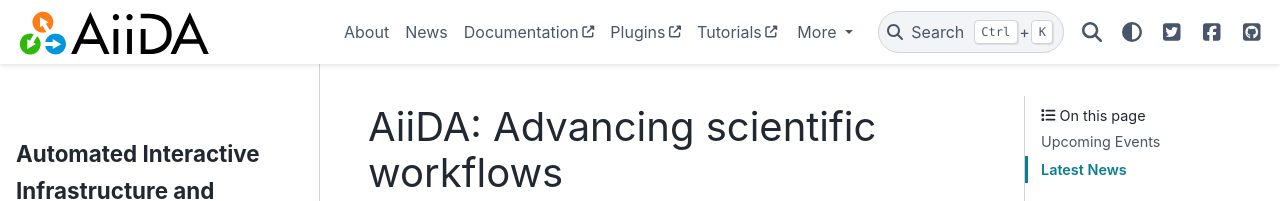
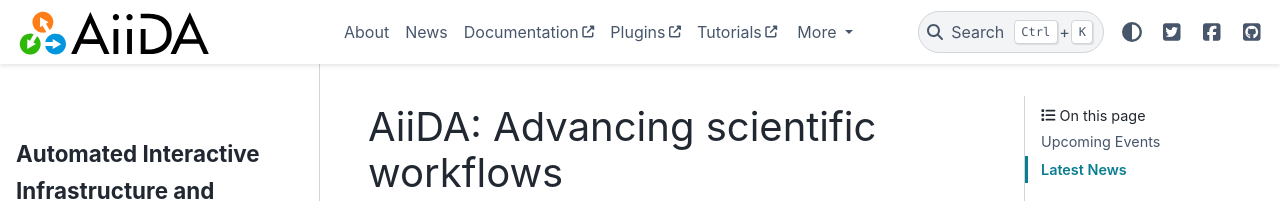
Before and after one commit to aiidateam/aiida-website, a Sphinx documentation site: the page built from docs/index.md, in a window 1280 px wide. Shown: the top 201 px of the page. Built offline with Sphinx 7.4.7 and the PyData theme 0.15.4, drawn with Linux system fonts in a browser that asks for light colours.

Commit message:
Update to latest commit

```diff
--- a/docs/_static/custom.css
+++ b/docs/_static/custom.css
@@ -2,11 +2,6 @@
 .navbar-nav > .nav-item > .reference.external::after {
     content: " \2197";
     opacity: 0.5;
-}
-
-/* Fix: https://github.com/pydata/pydata-sphinx-theme/issues/806 */
-.navbar-nav > .nav-item > .dropdown-toggle {
-    border-top-width: 0;
 }
 
 /* AiiDA sidebar */
--- a/docs/conf.py
+++ b/docs/conf.py
@@ -58,7 +58,6 @@
     ],
     "show_prev_next": False,
     "navbar_end": [
-        "search-button",
         "theme-switcher",
         "navbar-icon-links",
     ],
--- a/requirements.txt
+++ b/requirements.txt
@@ -1,4 +1,4 @@
 myst-parser~=0.18.0
-pydata-sphinx-theme @ git+https://github.com/pydata/pydata-sphinx-theme.git@3d90a696386816590385581c9d19bd476d687992#egg=pydata-sphinx-theme
+pydata-sphinx-theme @ git+https://github.com/pydata/pydata-sphinx-theme.git@689ff9374800f9ec780516f6ec8496c140b3a2f1#egg=pydata-sphinx-theme
 ablog~=0.10.25
 sphinx_subfigure~=0.2.1
```
